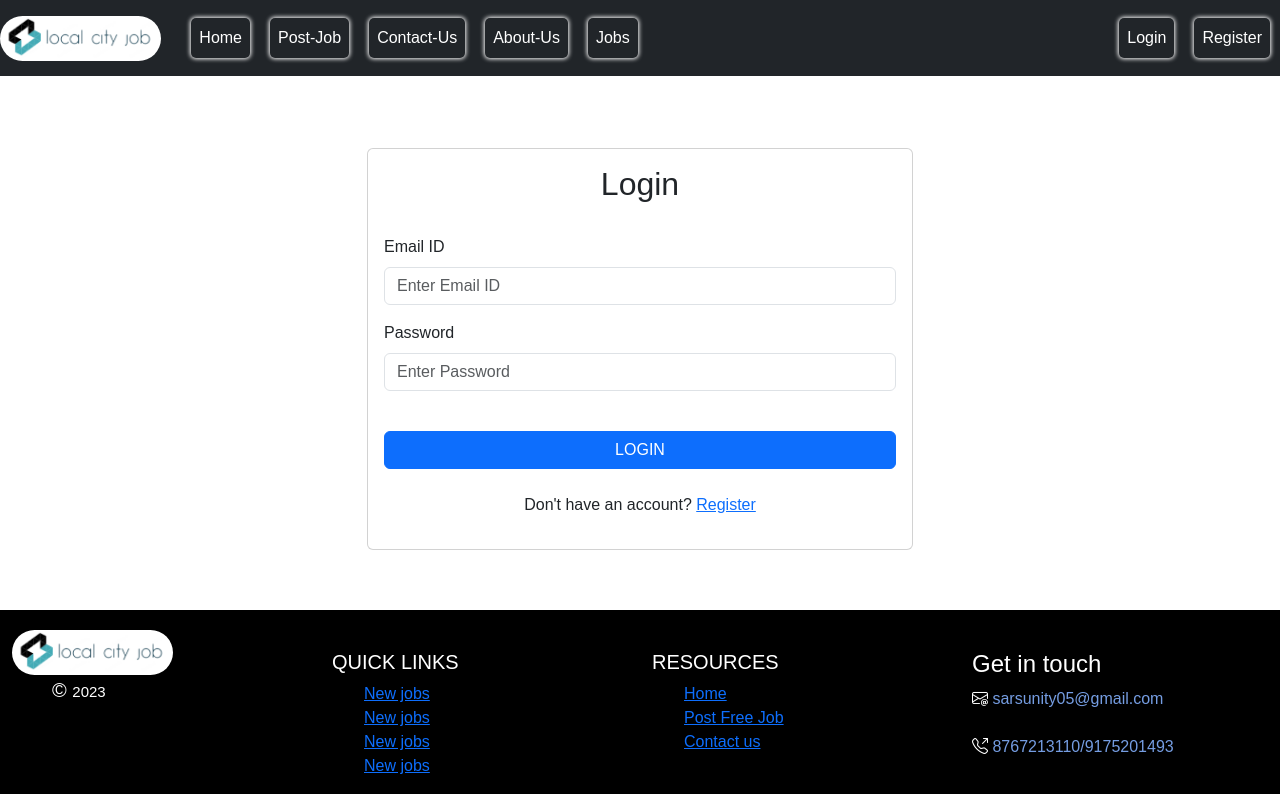
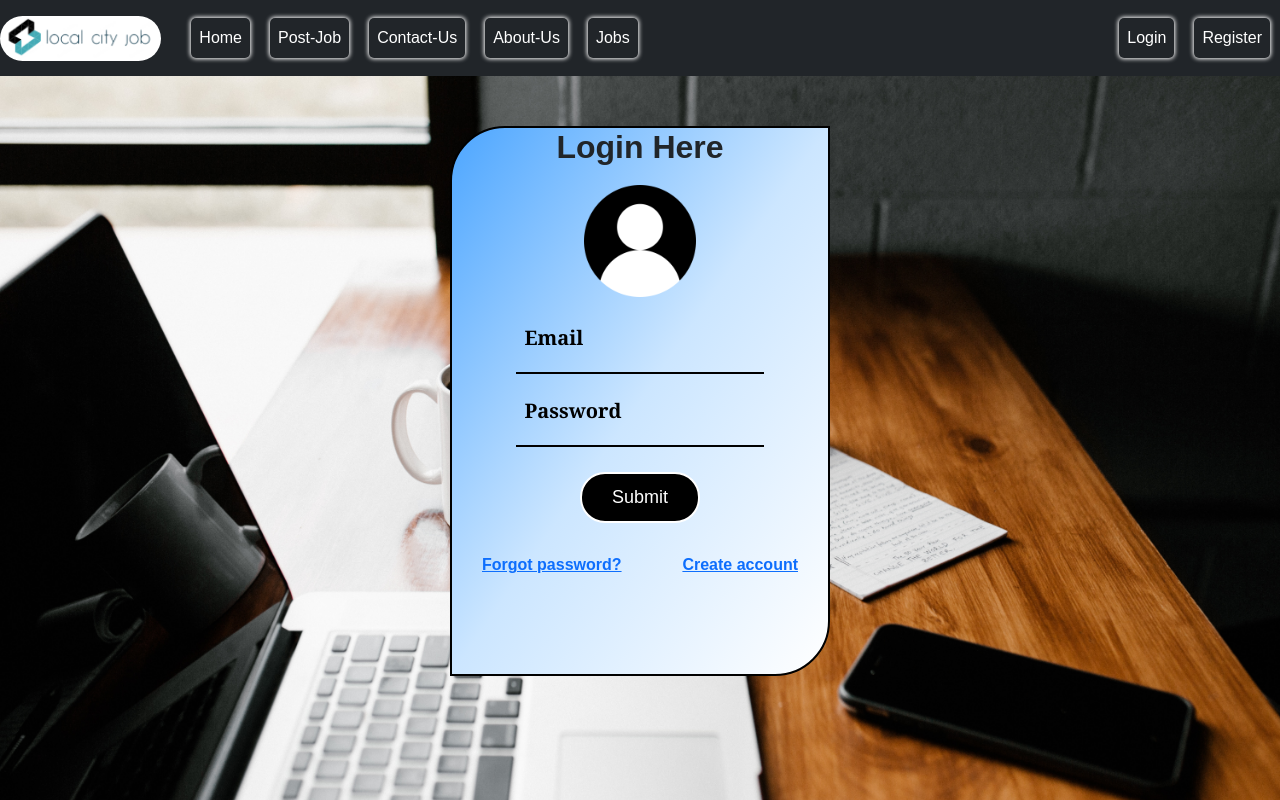
Before and after one commit to SnehalBarate/Local-City-Job-Portal, a PHP site: page /login.php in a window 1280 px wide. Run offline with PHP 8.4, Linux system fonts and the light colour scheme.

Commit message:
login.php

```diff
--- a/login.php
+++ b/login.php
@@ -1,47 +1,33 @@
 <?php
   require_once('static/lib/functions.php');
-  $fcall = new class_functions();
-
-  /* =========================
-     LOGOUT
-     ========================= */
+  $fcall= new class_functions();
 
   if(isset($_GET['logout']))
   {
     session_destroy();
-
     header("location:login.php");
     exit();
   }
 
-  $flag = 0;
-
-
-  /* =========================
-     LOGIN
-     ========================= */
-
+  $flag=0;
   if(isset($_POST['submit_btn']))
   {
-    $var_email_id = $_POST['email_id'];
-    $var_password = $_POST['password'];
+    $var_email_id=$_POST['email_id'];
+    $var_password=$_POST['password'];
 
-    $fcall_password = $fcall->login_authentication($var_email_id);
+    $fcall_password= $fcall->login_authentication($var_email_id);
 
-    if($fcall_password == "")
+    if($fcall_password=="")
     {
-      $flag = 1;
+      $flag=1;
     }
     else
     {
-      if($var_password == $fcall_password)
+      if($var_password==$fcall_password)
       {
-        $flag = 3;
+        $flag=3;
 
-        /*
-         * ONLY LOGIN STATUS IS STORED.
-         * Username/mobile number is NOT stored.
-         */
+        // Store only login status
         $_SESSION['logged_in'] = true;
 
         header("location:index.php");
@@ -49,139 +35,66 @@
       }
       else
       {
-        $flag = 2;
+        $flag=2;
       }
     }
   }
 ?>
 
+
 <!doctype html>
 <html lang="en">
 
 <head>
+  <meta charset="utf-8">
+  <meta name="viewport" content="width=device-width, initial-scale=1, shrink-to-fit=no">
 
-  <meta charset="utf-8">
+  <link rel="stylesheet" href="https://cdn.jsdelivr.net/npm/bootstrap@4.3.1/dist/css/bootstrap.min.css">
 
-  <meta name="viewport"
-        content="width=device-width, initial-scale=1, shrink-to-fit=no">
+  <link rel="stylesheet" href="static/css/style.css">
 
-  <link rel="stylesheet"
-        href="https://cdn.jsdelivr.net/npm/bootstrap@4.3.1/dist/css/bootstrap.min.css">
+  <link rel="stylesheet" href="https://cdnjs.cloudflare.com/ajax/libs/font-awesome/4.7.0/css/font-awesome.min.css"/>
+  <link rel="stylesheet" href="https://cdn.jsdelivr.net/npm/bootstrap-icons@1.10.5/font/bootstrap-icons.css">
+  <link href="https://cdn.jsdelivr.net/npm/bootstrap@5.3.0/dist/css/bootstrap.min.css" rel="stylesheet"/>
 
-  <link rel="stylesheet"
-        href="static/css/style.css">
-
-  <link rel="stylesheet"
-        href="https://cdnjs.cloudflare.com/ajax/libs/font-awesome/4.7.0/css/font-awesome.min.css"/>
-
-  <link rel="stylesheet"
-        href="https://cdn.jsdelivr.net/npm/bootstrap-icons@1.10.5/font/bootstrap-icons.css">
-
-  <link href="https://cdn.jsdelivr.net/npm/bootstrap@5.3.0/dist/css/bootstrap.min.css"
-        rel="stylesheet"/>
-
-
-  <script src="https://code.jquery.com/jquery-3.3.1.slim.min.js"
-          crossorigin="anonymous"></script>
-
-  <script src="https://cdn.jsdelivr.net/npm/popper.js@1.14.7/dist/umd/popper.min.js"
-          crossorigin="anonymous"></script>
-
-  <script src="https://cdn.jsdelivr.net/npm/bootstrap@4.3.1/dist/js/bootstrap.min.js"
-          crossorigin="anonymous"></script>
-
+  <script src="https://code.jquery.com/jquery-3.3.1.slim.min.js" crossorigin="anonymous"></script>
+  <script src="https://cdn.jsdelivr.net/npm/popper.js@1.14.7/dist/umd/popper.min.js" crossorigin="anonymous"></script>
+  <script src="https://cdn.jsdelivr.net/npm/bootstrap@4.3.1/dist/js/bootstrap.min.js" crossorigin="anonymous"></script>
 
   <title>Login</title>
-
 </head>
 
-
-<body>
-
-
-<!-- =========================
-     NAVBAR
-     ========================= -->
+<body style="background-image: url('static/images/regbg2.jpg');" class="regbackground">
 
   <nav class="navbar navbar-expand-lg navbar-dark bg-dark">
 
-  <img src="static/images/logoimg.png"
-       alt="logo"
-       class="logo">
+    <img src="static/images/logoimg.png" alt="logo" class="logo">
 
-
-  <button class="navbar-toggler"
-          type="button"
-          data-toggle="collapse"
-          data-target="#navbarSupportedContent"
-          aria-controls="navbarSupportedContent"
-          aria-expanded="false"
-          aria-label="Toggle navigation">
-
+    <button class="navbar-toggler" type="button" data-toggle="collapse" data-target="#navbarSupportedContent">
       <span class="navbar-toggler-icon"></span>
-
     </button>
 
-
-  <div class="collapse navbar-collapse"
-       id="navbarSupportedContent">
-
-
-    <!-- LEFT MENU -->
+    <div class="collapse navbar-collapse" id="navbarSupportedContent">
 
       <ul class="navbar-nav mr-auto">
 
         <li class="nav-item active">
-
-        <a class="nav-link menu1"
-           href="index.php">
-
-          Home
-
-        </a>
-
+          <a class="nav-link menu1" href="index.php">Home</a>
         </li>
 
+        <li class="nav-item active">
+          <a class="nav-link menu1" href="post_job.php">Post-Job</a>
+        </li>
 
         <li class="nav-item active">
-
-        <a class="nav-link menu1"
-           href="post_job.php">
-
-          Post-Job
-
-        </a>
-
+          <a class="nav-link menu1" href="contact_us.php">Contact-Us</a>
         </li>
 
-
         <li class="nav-item active">
-
-        <a class="nav-link menu1"
-           href="contact_us.php">
-
-          Contact-Us
-
-        </a>
-
+          <a class="nav-link menu1" href="about-us.php">About-Us</a>
         </li>
 
-
-      <li class="nav-item active">
-
-        <a class="nav-link menu1"
-           href="about-us.php">
-
-          About-Us
-
-        </a>
-
-      </li>
-
-
-      <form action="jobdetails.php"
-            method="POST"
-            id="searchform">
+        <form action="jobdetails.php" method="POST" id="searchform">
 
           <li class="nav-item active">
 
@@ -210,50 +123,33 @@
       </ul>
 
 
-    <!-- RIGHT MENU -->
+      <!-- RIGHT SIDE NAVBAR -->
 
       <ul class="navbar-nav ms-auto">
 
         <?php if(isset($_SESSION['logged_in']) && $_SESSION['logged_in'] === true) : ?>
 
-        <!-- LOGGED IN -->
-
           <li class="nav-item active">
-
             <a class="nav-link menu1"
-             href="index.php?logout=1">
-
+               href="login.php?logout=1">
               Log-out
-
             </a>
-
           </li>
 
         <?php else: ?>
 
-        <!-- NOT LOGGED IN -->
+          <li class="nav-item active">
+            <a class="nav-link menu1"
+               href="login.php">
+              Login
+            </a>
+          </li>
 
           <li class="nav-item active">
-
-          <a class="nav-link menu1"
-             href="login.php">
-
-            Login
-
-          </a>
-
-        </li>
-
-
-        <li class="nav-item active">
-
             <a class="nav-link menu1"
                href="registration.php">
-
               Register
-
             </a>
-
           </li>
 
         <?php endif; ?>
@@ -261,270 +157,97 @@
       </ul>
 
     </div>
-
   </nav>
 
 
-<br><br><br>
+  <div class="logo_box" style="margin-top: 50px">
+
+    <h2 style="margin-bottom: 15px; font-weight:bold;">
+      Login Here
+    </h2>
+
+    <img src="static/images/profile.png" class="img_set" />
 
 
-<!-- =========================
-     LOGIN FORM
-     ========================= -->
+    <?php if($flag==1) : ?>
 
-<div class="container">
-
-  <div class="row justify-content-center">
-
-    <div class="col-md-6">
-
-
-      <div class="card">
-
-        <div class="card-body">
-
-
-          <h2 class="text-center">
-            Login
-          </h2>
-
-          <br>
-
-
-          <?php if($flag == 1): ?>
-
-            <div class="alert alert-danger">
-
-              Email ID not found.
-
+      <div class="alert alert-danger" role="alert">
+        This user is not registered with us.
       </div>
 
     <?php endif; ?>
 
 
-          <?php if($flag == 2): ?>
+    <?php if($flag==2) : ?>
 
-            <div class="alert alert-danger">
-
-              Incorrect Password.
-
+      <div class="alert alert-danger" role="alert">
+        Incorrect password.
       </div>
 
     <?php endif; ?>
 
 
-          <?php if($flag == 3): ?>
+    <form action="login.php" method="post">
 
-            <div class="alert alert-success">
-
-              Login Successful.
-
-            </div>
-
-          <?php endif; ?>
-
-
-          <form action="login.php"
-                method="POST">
-
-
-            <!-- EMAIL -->
-
-            <div class="form-group">
-
-              <label>
-                Email ID
-              </label>
+      <div class="form">
 
         <input type="email"
                name="email_id"
-                     class="form-control"
-                     placeholder="Enter Email ID"
-                     required>
+               placeholder=" "
+               class="textbox" />
+
+        <label class="form-label">
+          Email
+        </label>
 
       </div>
 
 
-            <!-- PASSWORD -->
+      <div class="form">
 
-            <div class="form-group">
+        <input type="password"
+               name="password"
+               placeholder=" "
+               class="textbox" />
 
-              <label>
+        <label class="form-label">
           Password
         </label>
 
-              <input type="password"
-                     name="password"
-                     class="form-control"
-                     placeholder="Enter Password"
-                     required>
+        <input type="submit"
+               placeholder="SUBMIT"
+               class="btn_desi"
+               name="submit_btn" />
 
       </div>
-
-
-            <br>
-
-
-            <input type="submit"
-                   name="submit_btn"
-                   value="LOGIN"
-                   class="btn btn-primary btn-block">
-
 
     </form>
 
 
-          <br>
+    <div class="login_container">
 
+      <span>
+        <a href="forgot_pass.html"
+           style="float:left;">
 
-          <p class="text-center">
+          Forgot password?
 
-            Don't have an account?
-
-            <a href="registration.php">
-              Register
         </a>
-
-          </p>
-
-
-        </div>
-
-      </div>
-
-
-    </div>
-
-  </div>
-
-</div>
-
-
-<!-- =========================
-     FOOTER
-     ========================= -->
-
-<footer>
-
-  <div class="container-fluid footer_desi">
-
-    <div class="row">
-
-
-      <div class="col-md-3">
-
-        <img src="static/images/logoimg.png"
-             alt="logo"
-             class="logo"
-             style="margin-top:20px;"/>
-
-        <br>
-
-        <span style="font-size:20px; margin-left:40px;">
-          &copy;
       </span>
 
-        <span style="font-size:15px; margin-top:20px;">
-          2023
-        </span>
+      <span>
+        <a href="registration.php"
+           style="float:right;">
 
-      </div>
+          Create account
 
-
-      <div class="col-md-3">
-
-        <h5 style="margin-top:40px;">
-          QUICK LINKS
-        </h5>
-
-        <ul type="none">
-
-          <a href="#">
-            <li>New jobs</li>
         </a>
-
-          <a href="#">
-            <li>New jobs</li>
-          </a>
-
-          <a href="#">
-            <li>New jobs</li>
-          </a>
-
-          <a href="#">
-            <li>New jobs</li>
-          </a>
-
-        </ul>
-
-      </div>
-
-
-      <div class="col-md-3">
-
-        <h5 style="margin-top:40px;">
-          RESOURCES
-        </h5>
-
-        <ul type="none">
-
-          <a href="index.php">
-            <li>Home</li>
-          </a>
-
-          <a href="post_job.php">
-            <li>Post Free Job</li>
-          </a>
-
-          <a href="contact_us.php">
-            <li>Contact us</li>
-          </a>
-
-        </ul>
-
-      </div>
-
-
-      <div class="col-md-3">
-
-        <h4 style="margin-top:40px;">
-          Get in touch
-        </h4>
-
-
-        <div class="icon-list">
-
-          <i class="bi bi-envelope-at"></i>
-
-          <span style="color:rgb(117, 157, 226);">
-            sarsunity05@gmail.com
-          </span>
-
-          <br><br>
-
-        </div>
-
-
-        <div class="icon-list">
-
-          <i class="bi bi-telephone-outbound"></i>
-
-          <span style="color:rgb(117, 157, 226);">
-            8767213110/9175201493
       </span>
 
     </div>
 
   </div>
 
-
-    </div>
-
-  </div>
-
-</footer>
-
-
 </body>
 
 </html>
```
Lines whose indentation alone changed are shown as unchanged.
